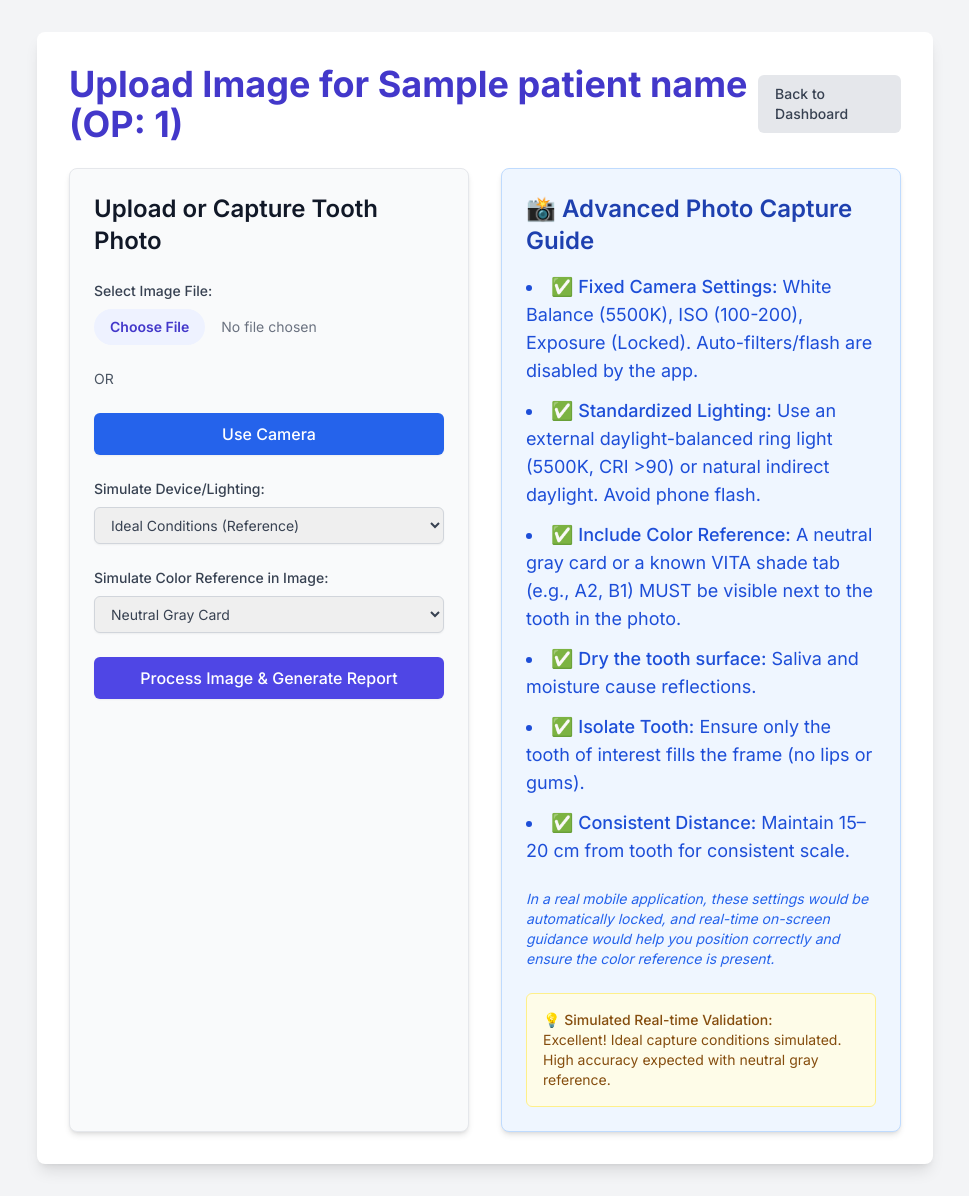
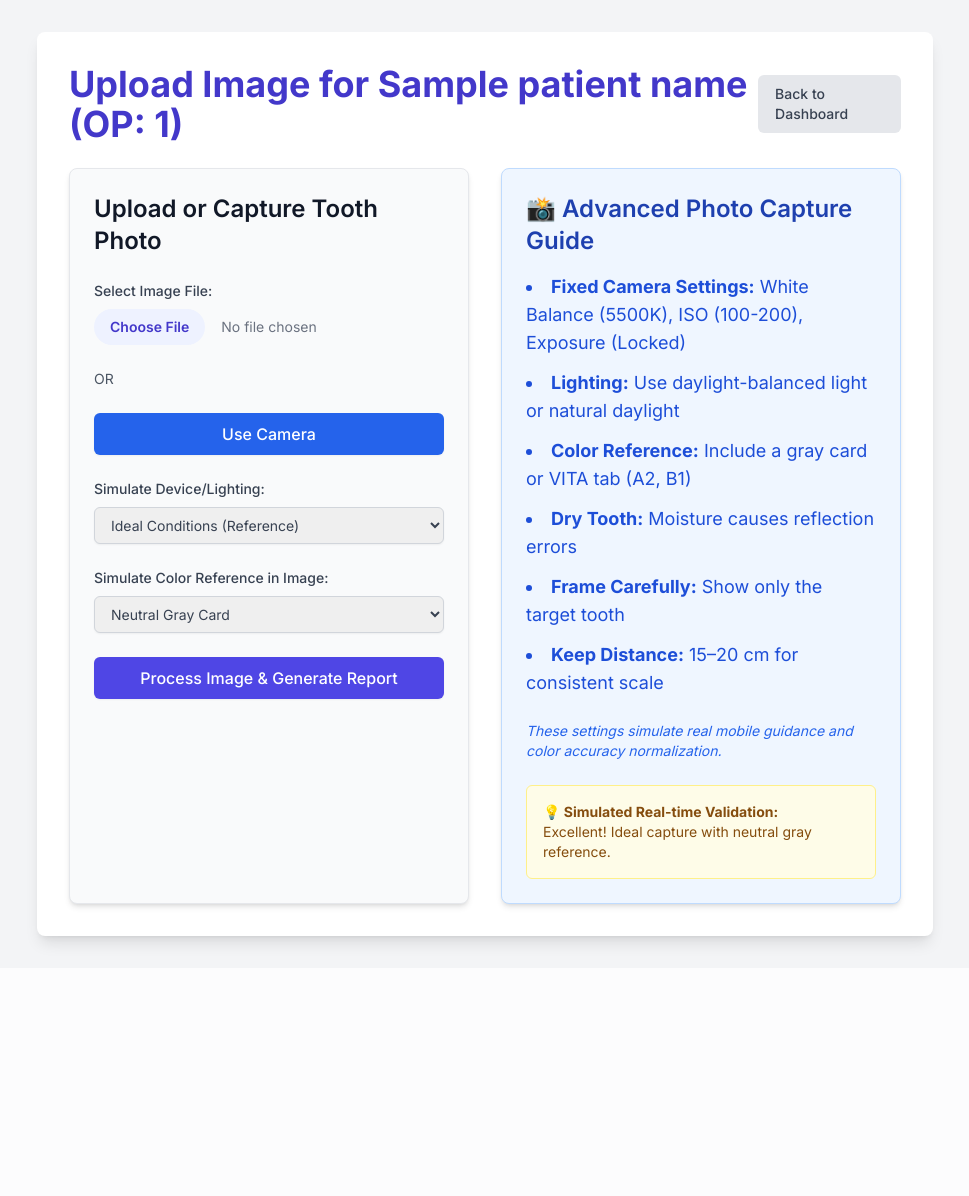
Before and after one commit to toothshadeview/toothshadeview, a Flask app: template templates/upload_page.html in a window 1280 px wide. Shown: the whole page, without its empty margins (155-1124 px from the left). After the commit the page ends 951 px from the top, so only its background shows below. Run offline with Flask 3, Linux system fonts and the light colour scheme; the template is opened without the code that fills it: most values are stand-ins (such as "Sample title", 1, 10 or a date in 2020); parts of the project's set-up code (start-up, migrations or seed data) failed here and were passed over; some libraries are stand-ins or nearby versions.

Commit message:
Improve upload page: Use back camera with fallback + better UI

```diff
--- a/templates/upload_page.html
+++ b/templates/upload_page.html
@@ -10,26 +10,18 @@
     </a>
 </div>
 
-    {# Flash messages are handled in layout.html #}
-
 <div class="grid grid-cols-1 md:grid-cols-2 gap-8">
-        <!-- Image Upload Form -->
+    <!-- Image Upload / Capture Form -->
     <div class="bg-gray-50 p-6 rounded-lg shadow-md border border-gray-200">
         <h2 class="text-2xl font-semibold text-gray-900 mb-4">Upload or Capture Tooth Photo</h2>
         <form action="{{ url_for('upload_file') }}" method="POST" enctype="multipart/form-data" class="space-y-6">
-                <!-- Hidden fields for patient context -->
             <input type="hidden" name="op_number" value="{{ op_number }}">
             <input type="hidden" name="patient_name" value="{{ patient_name }}">
 
             <div>
                 <label for="file" class="block text-sm font-medium text-gray-700 mb-2">Select Image File:</label>
-                    <input type="file" id="file" name="file" accept="image/*" required
-                           class="block w-full text-sm text-gray-500
-                                 file:mr-4 file:py-2 file:px-4
-                                 file:rounded-full file:border-0
-                                 file:text-sm file:font-semibold
-                                 file:bg-indigo-50 file:text-indigo-700
-                                 hover:file:bg-indigo-100 transition ease-in-out duration-150">
+                <input type="file" id="file" name="file" accept="image/*"
+                       class="block w-full text-sm text-gray-500 file:mr-4 file:py-2 file:px-4 file:rounded-full file:border-0 file:text-sm file:font-semibold file:bg-indigo-50 file:text-indigo-700 hover:file:bg-indigo-100 transition" />
             </div>
 
             <div class="flex items-center justify-between">
@@ -69,98 +61,107 @@
             </div>
 
             <button type="submit"
-                        class="w-full flex justify-center py-2 px-4 border border-transparent rounded-md shadow-sm text-base font-medium text-white bg-indigo-600 hover:bg-indigo-700 focus:outline-none focus:ring-2 focus:ring-offset-2 focus:ring-indigo-500 transition ease-in-out duration-150">
+                    class="w-full flex justify-center py-2 px-4 border border-transparent rounded-md shadow-sm text-base font-medium text-white bg-indigo-600 hover:bg-indigo-700 focus:outline-none focus:ring-2 focus:ring-offset-2 focus:ring-indigo-500 transition">
                 Process Image & Generate Report
             </button>
         </form>
     </div>
 
-        <!-- Photo Capture Guide -->
+    <!-- Guidance Panel -->
     <div class="bg-blue-50 p-6 rounded-lg shadow-md border border-blue-200">
         <h2 class="text-2xl font-semibold text-blue-800 mb-4">📸 Advanced Photo Capture Guide</h2>
         <ul class="list-disc list-inside text-blue-700 space-y-3 text-lg">
-                <li><strong class="font-medium">✅ Fixed Camera Settings:</strong> White Balance (5500K), ISO (100-200), Exposure (Locked). Auto-filters/flash are disabled by the app.</li>
-                <li><strong class="font-medium">✅ Standardized Lighting:</strong> Use an external daylight-balanced ring light (5500K, CRI >90) or natural indirect daylight. Avoid phone flash.</li>
-                <li><strong class="font-medium">✅ Include Color Reference:</strong> A neutral gray card or a known VITA shade tab (e.g., A2, B1) MUST be visible next to the tooth in the photo.</li>
-                <li><strong class="font-medium">✅ Dry the tooth surface:</strong> Saliva and moisture cause reflections.</li>
-                <li><strong class="font-medium">✅ Isolate Tooth:</strong> Ensure only the tooth of interest fills the frame (no lips or gums).</li>
-                <li><strong class="font-medium">✅ Consistent Distance:</strong> Maintain 15–20 cm from tooth for consistent scale.</li>
+            <li><strong>Fixed Camera Settings:</strong> White Balance (5500K), ISO (100-200), Exposure (Locked)</li>
+            <li><strong>Lighting:</strong> Use daylight-balanced light or natural daylight</li>
+            <li><strong>Color Reference:</strong> Include a gray card or VITA tab (A2, B1)</li>
+            <li><strong>Dry Tooth:</strong> Moisture causes reflection errors</li>
+            <li><strong>Frame Carefully:</strong> Show only the target tooth</li>
+            <li><strong>Keep Distance:</strong> 15–20 cm for consistent scale</li>
         </ul>
         <p class="mt-6 text-blue-600 italic text-sm">
-                In a real mobile application, these settings would be automatically locked, and real-time on-screen guidance would help you position correctly and ensure the color reference is present.
+            These settings simulate real mobile guidance and color accuracy normalization.
         </p>
 
         <div class="mt-6 p-4 bg-yellow-50 border border-yellow-200 rounded-md text-yellow-800 text-sm">
-                <strong class="font-medium">💡 Simulated Real-time Validation:</strong>
-                <p id="validation-message">
-                    Select a "Simulate Device/Lighting" and "Simulate Color Reference" profile above to see how a real app would guide you.
-                </p>
+            <strong>💡 Simulated Real-time Validation:</strong>
+            <p id="validation-message">Select device and reference to see simulated guidance.</p>
         </div>
     </div>
 </div>
 
 <script>
-        document.addEventListener('DOMContentLoaded', function() {
+document.addEventListener('DOMContentLoaded', function () {
     const deviceProfileSelect = document.getElementById('device_profile');
     const referenceTabSelect = document.getElementById('reference_tab');
     const validationMessage = document.getElementById('validation-message');
 
     function updateValidationMessage() {
-                const selectedProfile = deviceProfileSelect.value;
-                const selectedReference = referenceTabSelect.value;
-                let message = "";
+        const profile = deviceProfileSelect.value;
+        const reference = referenceTabSelect.value.replace('_', ' ');
+        let msg = "";
 
-                switch (selectedProfile) {
+        switch (profile) {
             case "ideal":
-                        message = `Excellent! Ideal capture conditions simulated. High accuracy expected with ${selectedReference.replace("_", " ")} reference.`;
+                msg = `Excellent! Ideal capture with ${reference} reference.`;
                 break;
             case "iphone_warm":
-                        message = `iPhone detected. Slightly warm tone. Normalizing using ${selectedReference.replace("_", " ")} reference.`;
+                msg = `iPhone: Warm tone detected. Using ${reference} for correction.`;
                 break;
             case "android_cool":
-                        message = `Android detected. Slightly cool tone. Normalizing using ${selectedReference.replace("_", " ")} reference.`;
+                msg = `Android: Cool tone detected. Correcting with ${reference}.`;
                 break;
             case "poor_lighting":
-                        message = `Warning: Poor lighting. Trying correction using ${selectedReference.replace("_", " ")} reference.`;
+                msg = `Poor lighting detected. ${reference} used for normalization.`;
                 break;
             default:
-                        message = "Select both profiles above to simulate real-time validation.";
+                msg = "Select both simulation settings to view guidance.";
         }
-                validationMessage.textContent = message;
+
+        validationMessage.textContent = msg;
     }
 
     deviceProfileSelect.addEventListener('change', updateValidationMessage);
     referenceTabSelect.addEventListener('change', updateValidationMessage);
     updateValidationMessage();
 
-            // Camera Capture Logic
+    // Camera logic with fallback
     const startCamera = document.getElementById('start-camera');
     const cameraWrapper = document.getElementById('camera-wrapper');
     const video = document.getElementById('camera-stream');
     const captureButton = document.getElementById('capture-button');
-            const snapshotCanvas = document.getElementById('snapshot');
-            const cameraDataInput = document.getElementById('camera-data');
-
+    const canvas = document.getElementById('snapshot');
+    const hiddenInput = document.getElementById('camera-data');
     let stream;
 
     startCamera.addEventListener('click', async () => {
         cameraWrapper.classList.remove('hidden');
         try {
-                    stream = await navigator.mediaDevices.getUserMedia({ video: true });
+            stream = await navigator.mediaDevices.getUserMedia({
+                video: { facingMode: { exact: "environment" } }
+            });
+        } catch (err) {
+            console.warn("Back camera not available, trying front...", err);
+            try {
+                stream = await navigator.mediaDevices.getUserMedia({
+                    video: { facingMode: "user" }
+                });
+            } catch (err2) {
+                console.error("Camera access failed.", err2);
+                alert("Unable to access camera. Please allow permission.");
+                return;
+            }
+        }
+
         video.srcObject = stream;
-                } catch (err) {
-                    alert("Unable to access camera. Make sure permission is granted.");
-                }
     });
 
     captureButton.addEventListener('click', () => {
-                const context = snapshotCanvas.getContext('2d');
-                snapshotCanvas.width = video.videoWidth;
-                snapshotCanvas.height = video.videoHeight;
-                snapshotCanvas.classList.remove('hidden');
-                context.drawImage(video, 0, 0);
-                const imageData = snapshotCanvas.toDataURL('image/png');
-                cameraDataInput.value = imageData;
+        const ctx = canvas.getContext('2d');
+        canvas.width = video.videoWidth;
+        canvas.height = video.videoHeight;
+        ctx.drawImage(video, 0, 0);
+        canvas.classList.remove('hidden');
+        hiddenInput.value = canvas.toDataURL('image/png');
     });
 });
 </script>
```
Lines whose indentation alone changed are shown as unchanged.
